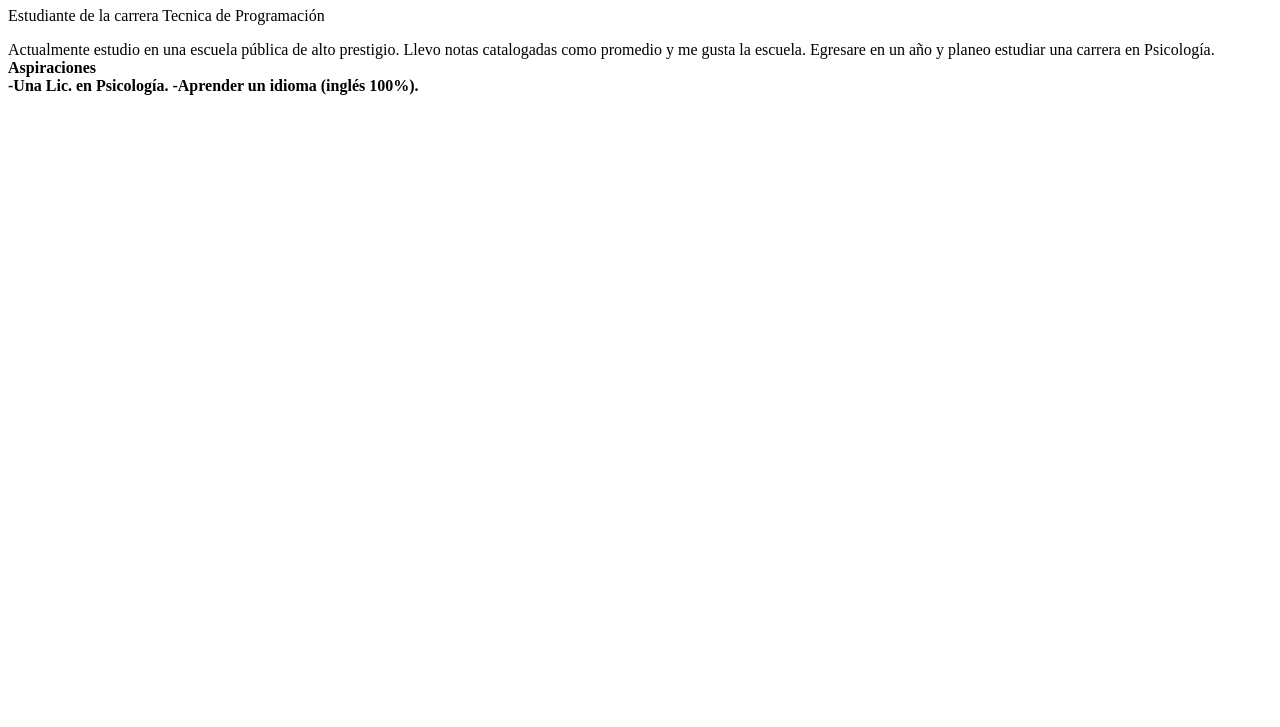
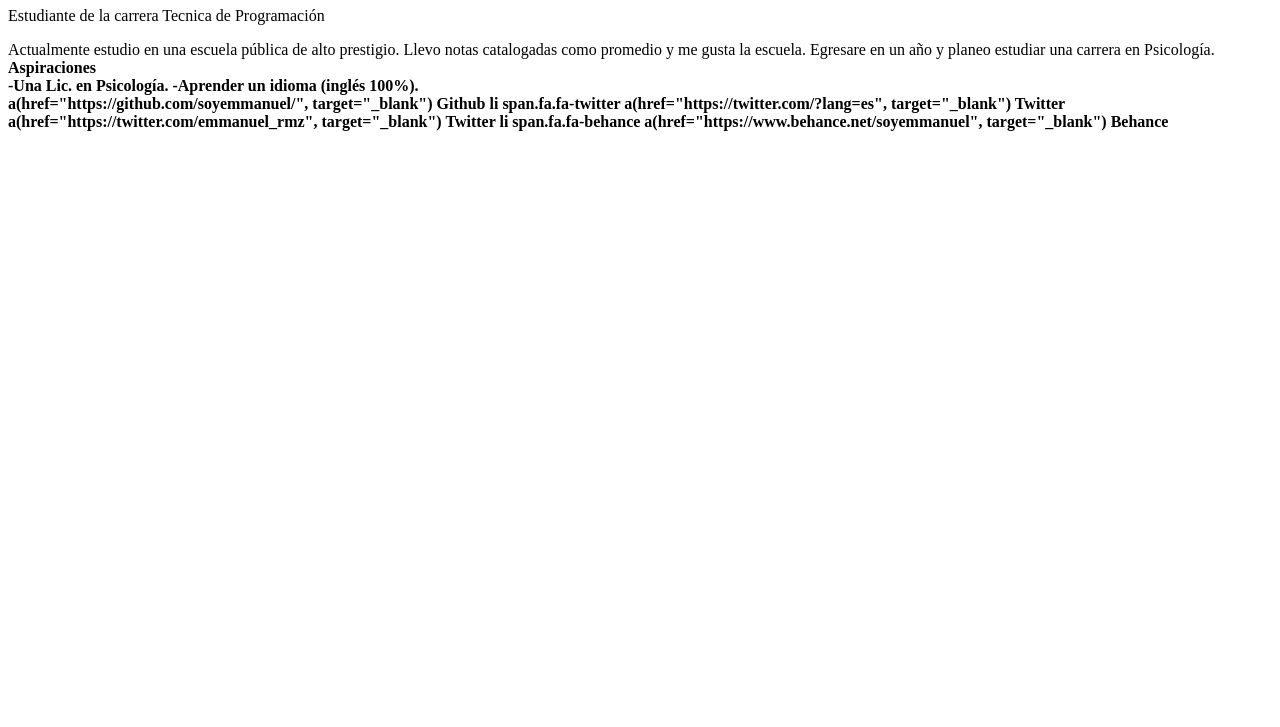
Before and after one commit to jonatansedaces/jonatansedaces.github.io, a plain HTML site: page index.html in a window 1280 px wide. Shown: the part 73-800 px from the top of the page. Drawn offline with Linux system fonts and the light colour scheme.

Commit message:
index.html

```diff
--- a/index.html
+++ b/index.html
@@ -14,5 +14,13 @@
     <strong>Aspiraciones</a>
     <div class="estudiante"> -Una Lic. en Psicología.
                              -Aprender un idioma (inglés 100%).</div>
+    a(href="https://github.com/soyemmanuel/", target="_blank") Github
+		li
+			span.fa.fa-twitter
+			a(href="https://twitter.com/?lang=es", target="_blank") Twitter
+			a(href="https://twitter.com/emmanuel_rmz", target="_blank") Twitter
+		li
+			span.fa.fa-behance
+			a(href="https://www.behance.net/soyemmanuel", target="_blank") Behance
 </body>
 </html>
```
